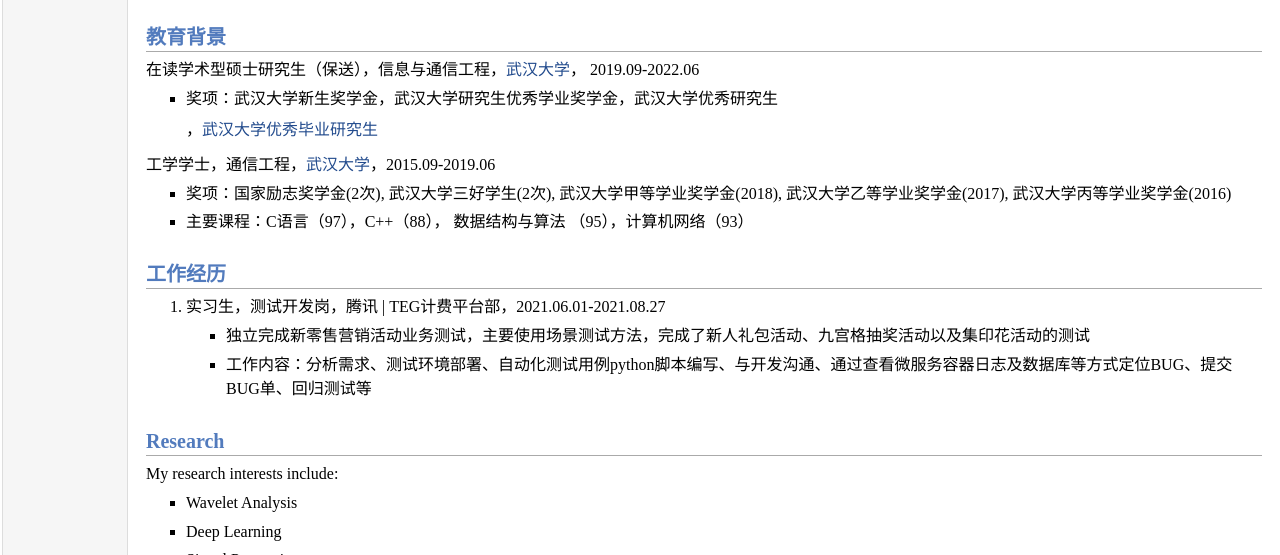
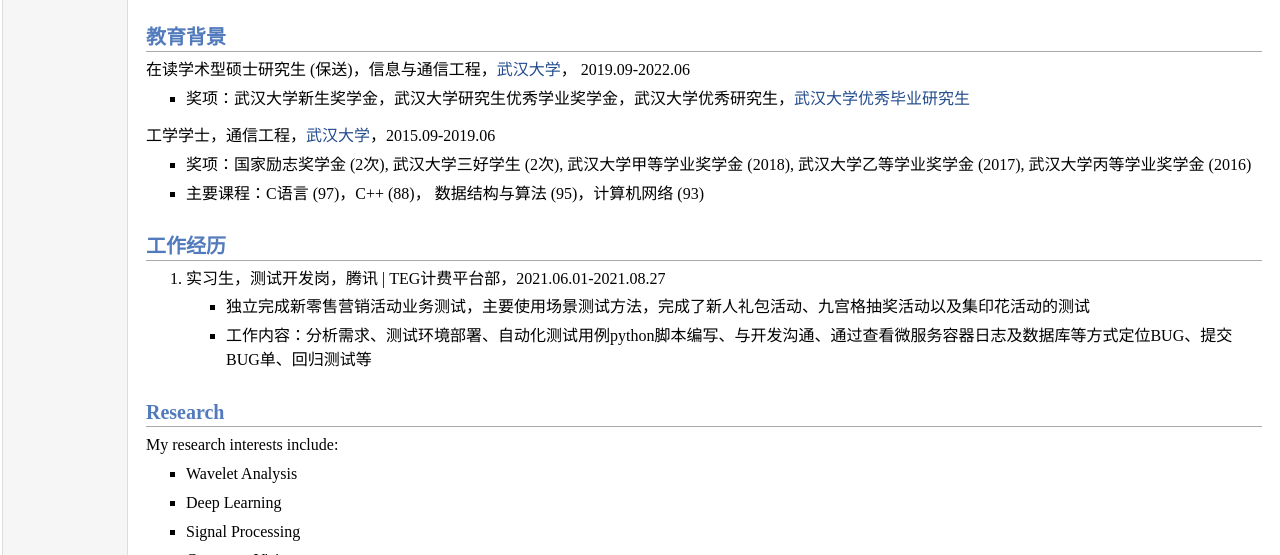
Before and after one commit to Shi33/homepage, a plain HTML site: page index.html in a window 1280 px wide. Shown: the part 245-800 px from the top of the page. Drawn offline with Linux system fonts and the light colour scheme.

Commit message:
修正格式

```diff
--- a/index.html
+++ b/index.html
@@ -83,20 +83,20 @@
         </ol>  -->
 
         <h2>教育背景</h2>
-        <p>在读学术型硕士研究生（保送），信息与通信工程，<a href="https://www.whu.edu.cn/">武汉大学</a>，
+        <p>在读学术型硕士研究生 (保送)，信息与通信工程，<a href="https://www.whu.edu.cn/">武汉大学</a>，
           2019.09-2022.06</p>
         <ul>
           <li>
-            <p>奖项：武汉大学新生奖学金，武汉大学研究生优秀学业奖学金，武汉大学优秀研究生</p>，<a href="http://eis.whu.edu.cn/newsDetails_zw.shtml?newskindid=201609270829454076PrfRjGeDPXQR&newsinfoid=202204111511037001Kk5t0dwBiMuD">武汉大学优秀毕业研究生</a>
+            <p>奖项：武汉大学新生奖学金，武汉大学研究生优秀学业奖学金，武汉大学优秀研究生，<a href="http://eis.whu.edu.cn/newsDetails_zw.shtml?newskindid=201609270829454076PrfRjGeDPXQR&newsinfoid=202204111511037001Kk5t0dwBiMuD">武汉大学优秀毕业研究生</a></p>
           </li>
         </ul>
         <p>工学学士，通信工程，<a href="https://www.whu.edu.cn/">武汉大学</a>，2015.09-2019.06</p>
         <ul>
           <li>
-            <p>奖项：国家励志奖学金(2次), 武汉大学三好学生(2次), 武汉大学甲等学业奖学金(2018), 武汉大学乙等学业奖学金(2017), 武汉大学丙等学业奖学金(2016)</p>
+            <p>奖项：国家励志奖学金 (2次), 武汉大学三好学生 (2次), 武汉大学甲等学业奖学金 (2018), 武汉大学乙等学业奖学金 (2017), 武汉大学丙等学业奖学金 (2016)</p>
           </li>
           <li>
-            <p>主要课程：C语言（97），C++（88）， 数据结构与算法 （95），计算机网络（93）</p>
+            <p>主要课程：C语言 (97)，C++ (88)， 数据结构与算法 (95)，计算机网络 (93) </p>
           </li>
         </ul>
 
```
